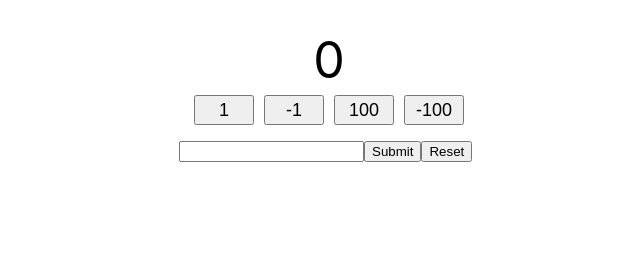
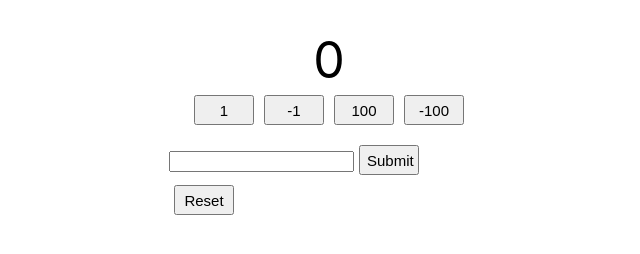
Before and after one commit to charodiy/Counter, a React app: page / in a window 1280 px wide. Shown: the whole page, without its empty margins (311-951 px from the left). Built offline with nearby package versions, Linux system fonts and the light colour scheme.

Commit message:
add InputMethods.js

```diff
--- a/src/components/button/Button.css
+++ b/src/components/button/Button.css
@@ -7,10 +7,10 @@
     width: 60px;
     height: 30px;
     margin: 5px;
-    font-size: 18px;
+    font-size: 15px;
 }
 
 .input-box{
     margin: 10px auto 0;
-    width: 300px;
+    width: 320px;
 }
--- a/src/components/counter/Counter.js
+++ b/src/components/counter/Counter.js
@@ -1,7 +1,6 @@
 import React, {Component} from "react";
 import {NumberResult} from "../number-result/NumberResult";
-import {Button} from "../button/Button";
-import "../button/Button.css"
+import {InputMethods} from "../input-methods/InputMethods";
 
 
 const valueArray = ['1', '-1', '100', '-100'];
@@ -24,24 +23,33 @@ export class Counter extends Component {
 
     onChange = (event) => {
         const numberInput = +event.target.value;
-
-        this.setState({
-            numberInput
-        });
+        if (numberInput === 0) {
+            this.setState({
+                numberInput: ''
+            });
+        } else {
+            this.setState({
+                numberInput
+            });
+        }
     };
 
     onSubmit = () => {
         this.setState(prevState => {
-            if (prevState.numberInput === "") {
-                return {numberInput: 0}
+            if (prevState.numberInput === '') {
+                return {numberInput: ''}
+            }
+            if ((prevState.number + prevState.numberInput) < 0) {
+                return {
+                    number: 0,
+                    numberInput: ''
+                }
             }
             return {
-                number: prevState.number + prevState.numberInput
+                number: prevState.number + prevState.numberInput,
+                numberInput: ''
             }
         });
-        this.setState({
-            numberInput: ''
-        })
     };
 
     onReset = () => {
@@ -55,18 +63,14 @@ export class Counter extends Component {
         return (
             <div>
                 <NumberResult number={number}/>
-                <div className="btn-box">
-                    {valueArray.map((value, index) => {
-                        return (
-                            <Button onClick={this.plus.bind(null, +value)} value={value} key={index}/>
-                        )
-                    })}
-                </div>
-                <div className="input-box">
-                    <input type="number" className="input" onChange={this.onChange} value={numberInput}/>
-                    <button onClick={this.onSubmit}>Submit</button>
-                    <button onClick={this.onReset}>Reset</button>
-                </div>
+                <InputMethods
+                    onChange={this.onChange}
+                    onSubmit={this.onSubmit}
+                    onReset={this.onReset}
+                    plus={this.plus}
+                    numberInput={numberInput}
+                    valueArray={valueArray}
+                />
             </div>
         );
     }
--- /dev/null
+++ b/src/components/input-methods/InputMethods.js
@@ -0,0 +1,21 @@
+import React from "react";
+import {Button} from "../button/Button";
+
+export function InputMethods({onChange, onSubmit, onReset, numberInput, valueArray, plus}) {
+    return (
+        <div>
+            <div className="btn-box">
+                {valueArray.map((number, index) => {
+                    return (
+                        <Button onClick={plus.bind(null, +number)} value={number} key={index}/>
+                    )
+                })}
+            </div>
+            <div className="input-box">
+                <input type="number" className="input" onChange={onChange} value={numberInput}/>
+                <Button onClick={onSubmit} value="Submit"/>
+                <Button onClick={onReset} value="Reset"/>
+            </div>
+        </div>
+    );
+}
```
